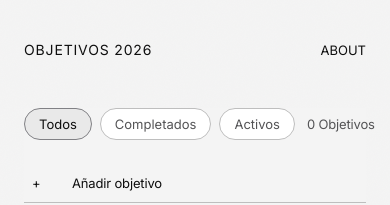
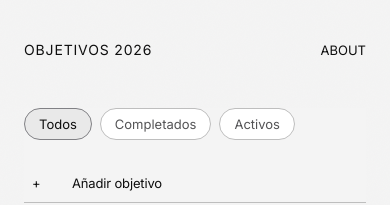
Before and after one commit to lau-vendrell/new-years-goals, a React (Vite) app: page / in a window 390 px wide. Shown: the top 205 px of the page. Built offline with nearby package versions, Linux system fonts and the light colour scheme.

Commit message:
UI fixes

```diff
--- a/src/styles/components/list.css
+++ b/src/styles/components/list.css
@@ -132,7 +132,6 @@
 
 .goalsTable tr.rowSelectedActive,
 .goalsTable tr.rowSelectedCompleted {
-  border-bottom: var(--border-1) solid var(--color-border-low);
   border-left: 0;
   border-right: 0;
   border-top: 0;
@@ -236,7 +235,7 @@
   }
 
   .countsMobile {
-    display: block;
+    display: none;
     margin-top: var(--space-0);
   }
 
```
